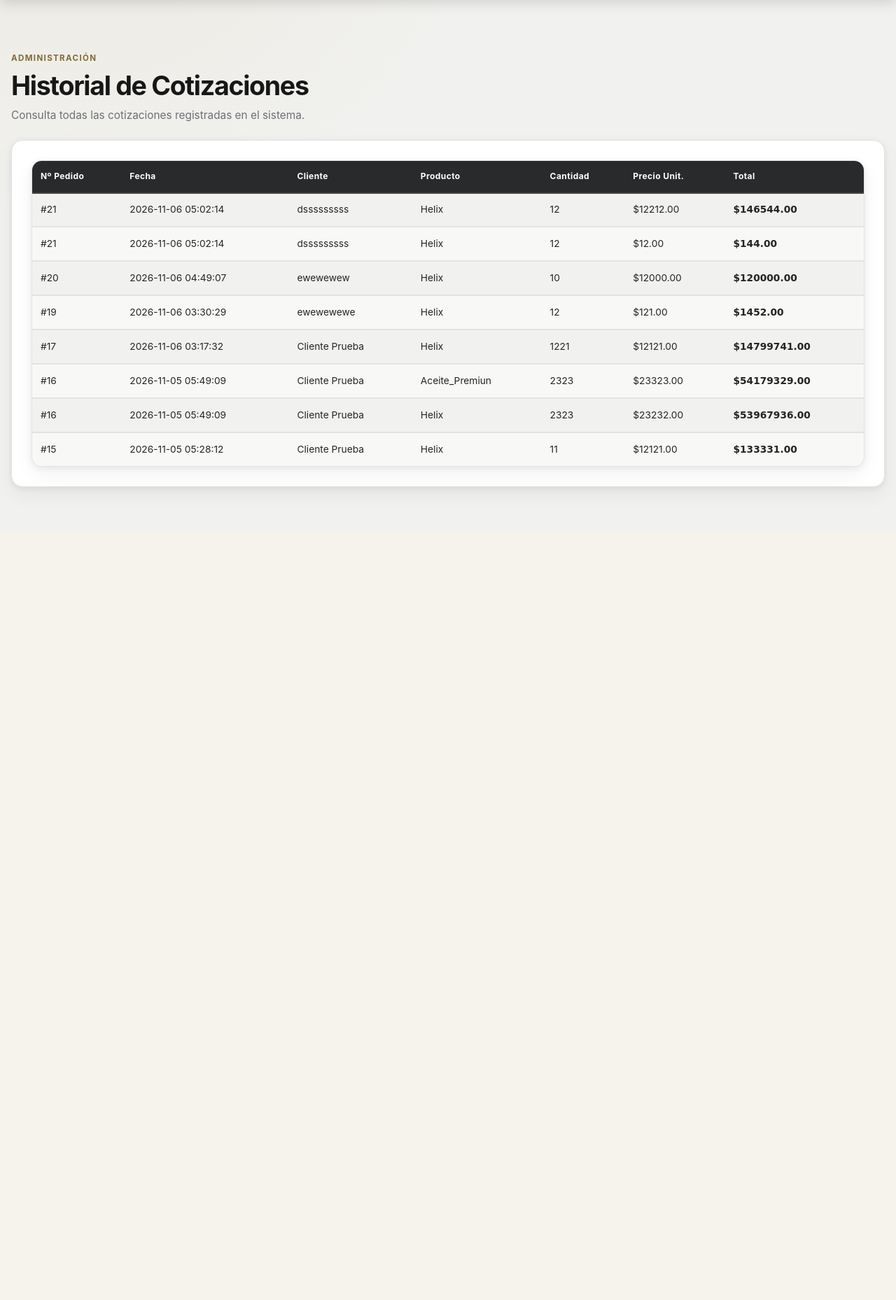
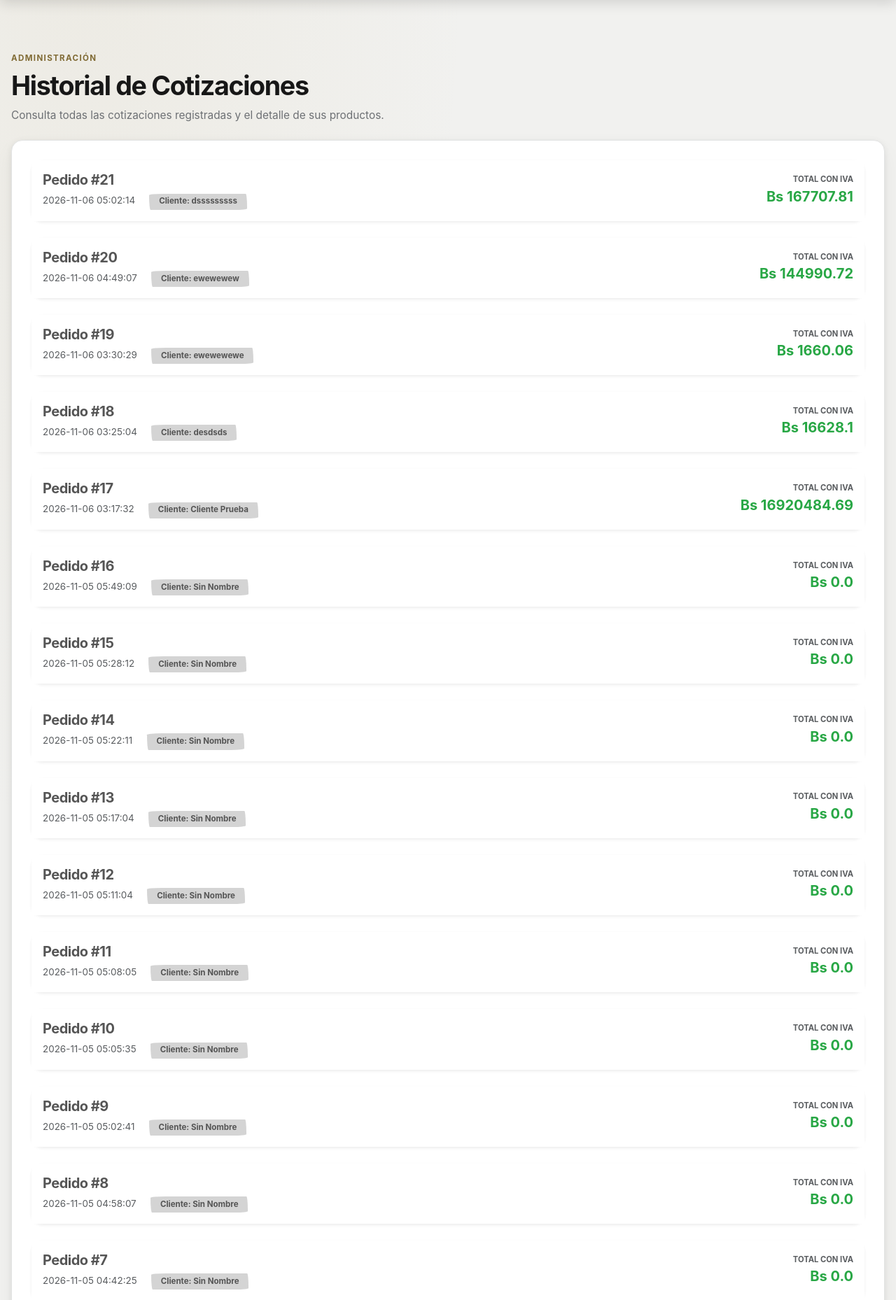
Before and after one commit to oliveroManU/Sistema-de-cotizaci-n, a Flask app: page /historial_cotizaciones in a window 1280 px wide. Shown: the part 90-1948 px from the top of the page at 70% size. Before the commit the page ends 794 px from the top, so only its background shows below. Run offline with Flask 3, Linux system fonts and the light colour scheme; data comes from the database, SQL or seed files in the repository; both versions use the stored data as it was after the commit; some libraries are stand-ins or nearby versions; some web fonts are replaced.

Commit message:
Fix Cotizacion

```diff
--- a/app/blueprints/main/routes.py
+++ b/app/blueprints/main/routes.py
@@ -518,37 +518,49 @@ def guardar_cotizacion_clientes():
     descuentos_bs = request.form.getlist('descuentobs[]')
     descuentos_d  = request.form.getlist('descuentod[]')
 
+    # ---- NUEVOS CAMPOS DEL TOTAL ----
+    subtotal      = request.form.get('total-general', '')
+    monto_iva     = request.form.get('monto-iva-bn', '')
+    tasa_hoy      = request.form.get('tasapagob', '')
+
+    def to_float(s):
+        try:
+            return float(s.replace(',', '.')) if s and s.strip() else 0.0
+        except ValueError:
+            return 0.0
+
+    subtotal_f  = to_float(subtotal)
+    monto_iva_f = to_float(monto_iva)
+    tasa_f      = to_float(tasa_hoy)
+
     conn = connect_db()
     cur  = conn.cursor()
 
-    # Función auxiliar para convertir a número de forma segura
     def limpiar_numero(lista, index, es_entero=False):
         try:
             if index >= len(lista) or not lista[index].strip():
                 return 0 if es_entero else 0.0
-            # Reemplazamos comas por puntos para que float() no falle
             valor = lista[index].replace(',', '.')
             return int(float(valor)) if es_entero else float(valor)
         except (ValueError, TypeError):
             return 0 if es_entero else 0.0
 
     try:
-        cur.execute("INSERT INTO pedidos (fecha) VALUES (datetime('now'))")
+        # INSERT del pedido con los totales
+        cur.execute("""
+            INSERT INTO pedidos (fecha, cliente, tasa, subtotal, total_iva)
+            VALUES (datetime('now'), ?, ?, ?, ?)
+        """, (cliente, tasa_f, subtotal_f, monto_iva_f))
         pedido_id = cur.lastrowid
 
-        pedido_id = cur.lastrowid
-
-        # AGREGA ESTA LÍNEA AQUÍ:
         print(f"DEBUG: Recibí {len(productos)} productos. Datos: {productos}")
 
-
         for i in range(len(productos)):
-            if not productos[i] or productos[i] == '' or productos[i].strip() == '':
+            if not productos[i] or productos[i].strip() == '':
                 continue
 
-            # Limpiamos y convertimos TODOS los datos
             p_unitario = limpiar_numero(precios_unid, i)
-            cant       = limpiar_numero(cantidades, i, es_entero=True) # Forzamos entero
+            cant       = limpiar_numero(cantidades, i, es_entero=True)
             p_total    = limpiar_numero(precios, i)
             tasa       = limpiar_numero(tasas, i)
             porcentaje = limpiar_numero(porcentajes, i)
@@ -580,7 +592,6 @@ def guardar_cotizacion_clientes():
 
     except Exception as e:
         conn.rollback()
-        # ESTO ES CLAVE: Si hay un error, te lo mostraremos en pantalla para que sepas por qué.
         print(f"❌ ERROR CRÍTICO: {e}")
         return f"Error al guardar los detalles: {e}", 500
     finally:
@@ -591,33 +602,47 @@ def guardar_cotizacion_clientes():
 @app.route('/historial_cotizaciones')
 def historial_cotizaciones():
     conn = connect_db()
-    # ESTA LÍNEA ES LA MAGIA: Hace que los resultados sean diccionarios
-    conn.row_factory = sqlite3.Row
     cur = conn.cursor()
 
-    query = """
-        SELECT
-            p.id AS pedido_id,
-            p.fecha,
-            d.cliente_nombre,
-            d.codigo_producto,
-            pr.nombre AS nombre_producto,
-            d.cantidad,
-            d.precio_unitario,
-            d.precio,
-            d.descuento
-        FROM pedidos p
-        INNER JOIN detalle_pedido d ON p.id = d.pedido_id
-        LEFT JOIN productos pr ON d.codigo_producto = pr.id
-        ORDER BY p.fecha DESC
-    """
+    # 1. Traemos todos los pedidos (cabecera)
+    cur.execute("""
+        SELECT id, fecha, cliente, tasa, subtotal, subtotal_d,
+               porc_descuento, subtotal_descuento, total_iva, subtotal_descuento_d
+        FROM pedidos
+        ORDER BY fecha DESC
+    """)
+    pedidos_db = cur.fetchall()
 
-    cur.execute(query)
-    resultados = cur.fetchall()
+    pedidos = []
+
+    # 2. Por cada pedido, buscamos sus productos y calculamos su total
+    for p in pedidos_db:
+        pedido_id = p[0]
+
+        cur.execute("""
+            SELECT codigo_producto, cantidad, precio_unitario, precio, tasa_pago, porcentaje_cv,
+            precio_venta, valor_d, ganancia_sobre_costo, descuento, descuento_bs, descuento_d
+            FROM detalle_pedido
+            WHERE pedido_id = ?
+        """, (pedido_id,))
+        productos = cur.fetchall()
+
+        pedidos.append({
+            'id': p[0],
+            'fecha': p[1],
+            'cliente': p[2],
+            'tasa': p[3],
+            'subtotal': p[4],
+            'subtotal_d': p[5],
+            'porc_descuento': p[6],
+            'subtotal_descuento': p[7],
+            'total_iva': p[8],
+            'subtotal_descuento_d': p[9],
+            'productos': productos
+        })
     conn.close()
 
-    return render_template('historial.html', resultados=resultados)
-
+    return render_template('historial.html', pedidos=pedidos)
 # Función para imprimir pdfs
 
 @app.route('/descargar_pdf/<int:id>')
--- a/app/templates/historial.html
+++ b/app/templates/historial.html
@@ -7,47 +7,122 @@
     <div>
         <span class="app-eyebrow">Administración</span>
         <h1>Historial de Cotizaciones</h1>
-        <p>Consulta todas las cotizaciones registradas en el sistema.</p>
+        <p>Consulta todas las cotizaciones registradas y el detalle de sus productos.</p>
     </div>
 </section>
 
-<section class="app-card">
+<section class="app-card mt-4 mb-5">
+
+    {% for pedido in pedidos %}
+    <div class="card mb-4 shadow-sm border-0">
+
+        <!-- CABECERA DEL PEDIDO -->
+        <div class="card-header bg-light border-bottom-0 py-3 d-flex justify-content-between align-items-center"
+             data-bs-toggle="collapse"
+             data-bs-target="#detalle-{{ pedido.id }}"
+             aria-expanded="false"
+             style="cursor: pointer;">
+
+            <div>
+                <h5 class="mb-1 fw-bold text-dark">Pedido #{{ pedido.id }}</h5>
+                <span class="text-muted small me-3">{{ pedido.fecha }}</span>
+                <span class="badge bg-secondary text-dark bg-opacity-25">Cliente: {{ pedido.cliente | default('Sin Nombre', true) }}</span>
+            </div>
+
+            <div class="text-end">
+                <small class="text-muted d-block text-uppercase fw-bold" style="font-size: 0.7rem;">Total con IVA</small>
+                <span class="fs-5 fw-bold text-success">
+                    Bs {{ ((pedido.subtotal_descuento | default(0) | float) + (pedido.total_iva | default(0) | float)) | round(2) }}
+                </span>
+            </div>
+        </div>
+
+        <!-- DETALLE DEL PEDIDO (Colapsable) -->
+        <div class="collapse" id="detalle-{{ pedido.id }}">
+
+            <!-- Tabla de Productos -->
             <div class="table-responsive">
-        <table class="table table-hover align-middle">
+                <table class="table table-hover align-middle mb-0 text-center">
                     <thead class="table-dark">
                         <tr>
-                    <th>Nº Pedido</th>
-                    <th>Fecha</th>
-                    <th>Cliente</th>
                             <th>Producto</th>
                             <th>Cantidad</th>
                             <th>Precio Unit.</th>
-                    <th>Total</th>
+                            <th>Precio</th>
+                            <th>Tasa</th>
+                            <th>% Ganancia</th>
+                            <th>Precio Venta</th>
+                            <th>Valor $</th>
+                            <th>Ganancia Costo</th>
+                            <th>% Descuento</th>
+                            <th>Descuento Bs.</th>
+                            <th>Descuento $</th>
                         </tr>
                     </thead>
                     <tbody>
-                {% for row in resultados %}
+                        {% for prod in pedido.productos %}
                         <tr>
-                    <td>#{{ row.pedido_id }}</td>
-                    <td>{{ row.fecha }}</td>
-                    <td>{{ row.cliente_nombre }}</td>
-                    <td>
-                        <!-- Si el nombre del producto viene de la BD, lo mostramos, si no, el ID -->
-                        {{ row.nombre_producto if row.nombre_producto else 'ID: ' ~ row.codigo_producto }}
-                    </td>
-                    <td>{{ row.cantidad }}</td>
-                    <td>${{ "%.2f"|format(row.precio_unitario) }}</td>
-                    <td><strong>${{ "%.2f"|format(row.precio) }}</strong></td>
+                            <td class="fw-bold">{{ prod[0] }}</td>
+                            <td>{{ prod[1] }}</td>
+                            <td>Bs {{ prod[2] }}</td>
+                            <td>Bs {{ prod[3] }}</td>
+                            <td>Bs {{ prod[4] }}</td>
+                            <td>{{ prod[5] }}%</td>
+                            <td>Bs {{ prod[6] }}</td>
+                            <td>$ {{ prod[7] }}</td>
+                            <td>Bs {{ prod[8] }}</td>
+                            <td>{{ prod[9] }}%</td>
+                            <td>Bs {{ prod[10] }}</td>
+                            <td>$ {{ prod[11] }}</td>
                         </tr>
                         {% else %}
                         <tr>
-                    <td colspan="7" class="text-center py-4">
-                        <em>No hay cotizaciones registradas aún.</em>
-                    </td>
+                            <td colspan="12" class="text-center text-muted py-3">No hay productos registrados en este pedido.</td>
                         </tr>
                         {% endfor %}
                     </tbody>
                 </table>
             </div>
+
+<!-- Resumen de Totales (Estilo Limpio) -->
+<div class="d-flex justify-content-end p-4 bg-white border-top">
+    <div class="table-responsive rounded-3 overflow-hidden border" style="min-width: 400px;">
+        <table class="table table-sm align-middle mb-0">
+            <tbody>
+                <tr>
+                    <td class="bg-light text-muted fw-bold border-bottom-0" style="width: 50%;">Tasa aplicada:</td>
+                    <td class="text-end border-bottom-0">Bs {{ pedido.tasa | default('0.00', true) }}</td>
+                </tr>
+                <tr>
+                    <td class="bg-light text-muted fw-bold border-bottom-0">Subtotal (Bs):</td>
+                    <td class="text-end border-bottom-0">{{ pedido.subtotal | default('0.00', true) }}</td>
+                </tr>
+                <tr>
+                    <td class="bg-light text-muted fw-bold border-bottom-0">Subtotal ($):</td>
+                    <td class="text-end border-bottom-0">$ {{ pedido.subtotal_d | default('0.00', true) }}</td>
+                </tr>
+                <tr>
+                    <td class="bg-light text-muted fw-bold border-bottom-0">IVA (16%):</td>
+                    <td class="text-end border-bottom-0">{{ pedido.total_iva | default('0.00', true) }}</td>
+                </tr>
+                <tr class="table-dark border-0">
+                    <td class="fw-bold fs-5 border-0 py-3">Total Pedido:</td>
+                    <td class="text-end fw-bold fs-5 text-success border-0 py-3">
+                        Bs {{ ((pedido.subtotal_descuento | default(0) | float) + (pedido.total_iva | default(0) | float)) | round(2) }}
+                    </td>
+                </tr>
+            </tbody>
+        </table>
+    </div>
+</div>
+
+        </div>
+    </div>
+    {% else %}
+    <div class="alert alert-info text-center shadow-sm">
+        No hay cotizaciones registradas en el sistema.
+    </div>
+    {% endfor %}
+
 </section>
 {% endblock %}
```
Also changed, not shown: app/static/js/Funciones.js (+20 -10 lines), app/templates/index.html (+16 -5 lines), app/static/css/style.css (line endings or trailing spaces), instance/Velazcress.db. Lines whose indentation alone changed are shown as unchanged.
